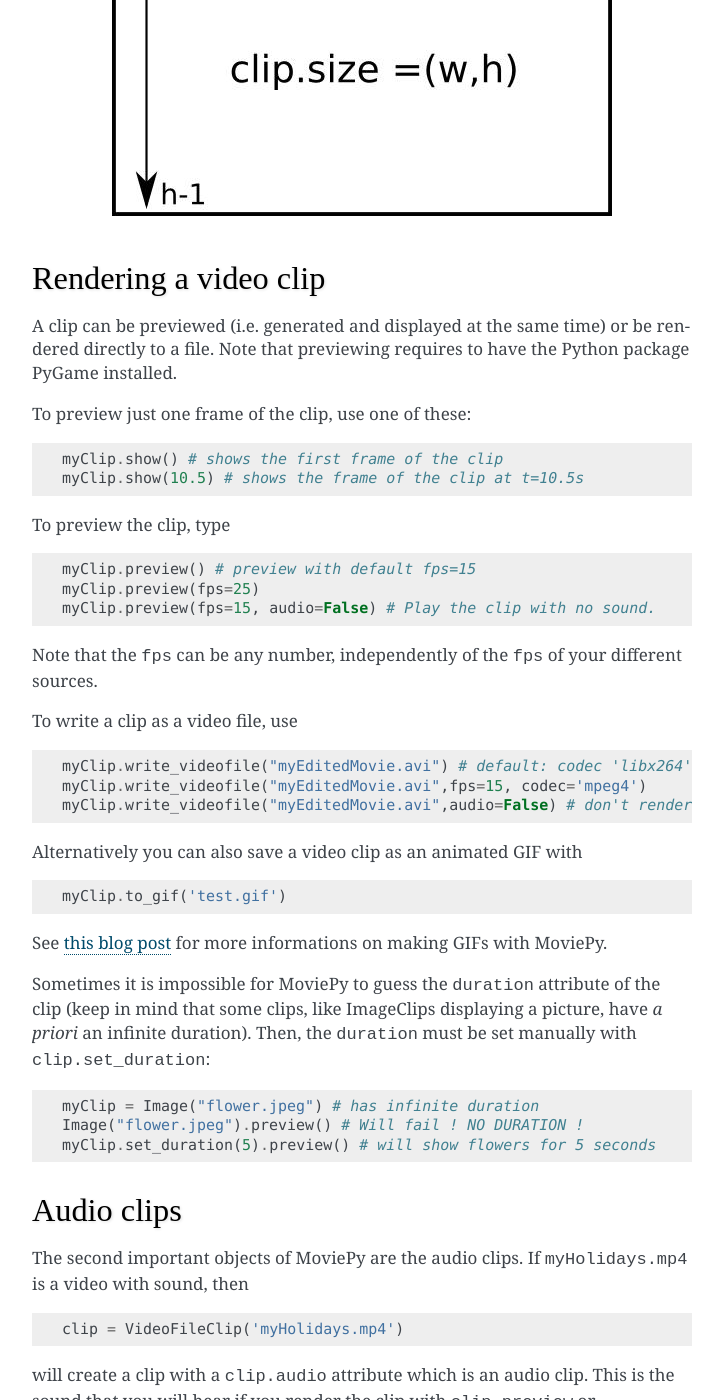
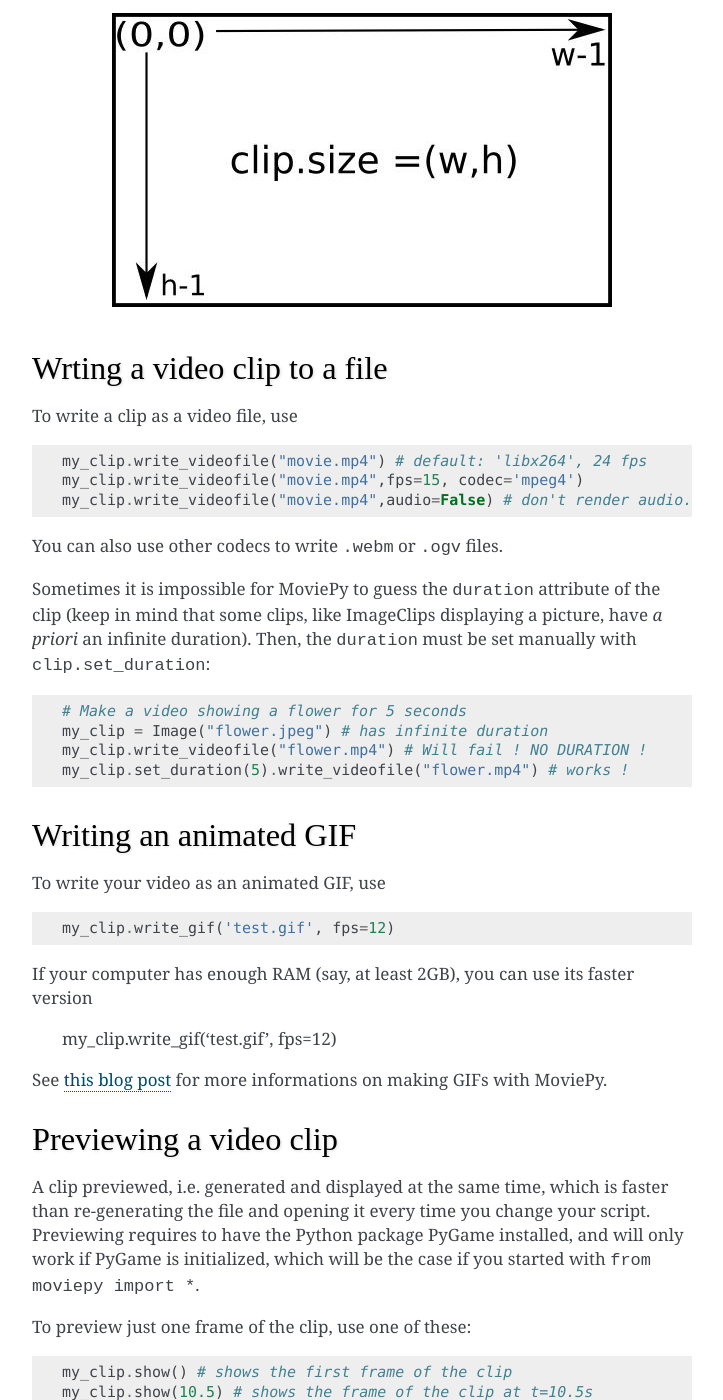
Before and after one commit to Zulko/moviepy, a Sphinx documentation site: the page built from docs/crash_course/crash_course.rst, in a window 1280 px wide and 1400 px high, scrolled down 3745 px. Shown: the whole window, without its empty margins (388-1111 px from the left). Built offline with Sphinx 7.4.7, drawn with Linux system fonts in a browser that asks for light colours; some web fonts are replaced; cross-references to code outside the pages are shown as plain code; some of the changed text lies outside the part shown.

Commit message:
added "interactive show". Add 'r' before paths in conf.py. Rewrote crash course

```diff
--- a/docs/FAQ.rst
+++ b/docs/FAQ.rst
@@ -22,10 +22,7 @@
 have a deprecated version of FFMPEG, install a recent version from the
 website, not from your OS's repositories ! (see :ref:`installation`).
 
-- **I get an error when I use texts in my video**: If you are on
-Windows, this is due to a name clash, see :ref:`installation`. Also,
-make sure that you are using a recent version of ImageMagick.
-
+- **Previewing videos make them slower than they are**. It means that your computer is not good enough to render the clip in real time. Don't hesitate to play with the options of ``preview``: for instance, lower the fps of the sound (11000 Hz is still fine) and the video. Also, downsizing your video with ``resize`` can help.
 
 .. _Github: https://github.com/Zulko/moviepy
 .. _Reddit: http://www.reddit.com/r/moviepy/
--- a/docs/crash_course/crash_course.rst
+++ b/docs/crash_course/crash_course.rst
@@ -46,11 +46,11 @@
 The clip objects
 ~~~~~~~~~~~~~~~~~~~
 
-The most common objects in MoviePy are called clips. A clip (let's call it ``myclip``) can be either an audio clip or a video clip. It has different attributes, like ``myclip.duration`` (indicating its duration in seconds), ``clip.start`` (indicating the time in seconds where the clip should start playing when mixed with other videos), ``myclip.w`` (the width in pixel of the clip), etc.
+The most common objects in MoviePy are called clips. A clip (let's call it ``my_clip``) can be either an audio clip or a video clip. It has different attributes, like ``my_clip.duration`` (indicating its duration in seconds), ``clip.start`` (indicating the time in seconds where the clip should start playing when mixed with other videos), ``my_clip.w`` (the width in pixel of the clip), etc.
 
-A video clip ``myclip`` can have two special attributes which are themselves clips: ``myclip.audio`` is an audio clip representing the audio track of the vidceo clip. ``myclip.mask`` is a special kind of video clip which defines the transparency of ``myclip``.
+A video clip ``my_clip`` can have two special attributes which are themselves clips: ``my_clip.audio`` is an audio clip representing the audio track of the vidceo clip. ``my_clip.mask`` is a special kind of video clip which defines the transparency of ``my_clip``.
 
-A clip also has methods which enable to create a derivative of this clip. For instance ``myclip.subclip(2,7)`` creates a new clip which is like ``myclip`` cut between seconds 2 and 7.
+A clip also has methods which enable to create a derivative of this clip. For instance ``my_clip.subclip(2,7)`` creates a new clip which is like ``my_clip`` cut between seconds 2 and 7.
 
 Classes of video clips
 ~~~~~~~~~~~~~~~~~~~~~~
@@ -73,7 +73,7 @@
 
     video = concatenate([clip1,clip2,clip3])
 
-Now ``video`` is a clip that plays the clips 1, 2, and 3 one after the other. You can also play a transition clip between the clips with the option ``transition=myClip``.
+Now ``video`` is a clip that plays the clips 1, 2, and 3 one after the other. You can also play a transition clip between the clips with the option ``transition=my_clip``.
 
 Next, you have the `~moviepy.video.compositing.CompositeVideoClip.CompositeVideoClip`: ::
 
@@ -93,13 +93,13 @@
                                 clip2.set_start(5), # start at t=5s
                                 clip3.set_start(9)]) # start at t=9s
 
-Because the three clips overlap, we can make them appear with a fading-in effect. Here we go for fadein effects that last 1.5 seconds: ::
+In the example above, maybe ``clip2`` will start before ``clip1`` is over. In this case you can make ``clip2`` appear with a *fade-in* effect of one second: ::
 
     video = CompositeVideoClip([clip1, # starts at t=0
-                                clip2.set_start(50).fadein(1.5),
-                                clip3.set_start(90).fadein(1.5)])
+                                clip2.set_start(5).fadein(1),
+                                clip3.set_start(9)])
 
-Finally, if ``clip2`` and ``clip3`` are smaller than ``clip1``, you can decide where they will appear in the composition: ::
+Finally, if ``clip2`` and ``clip3`` are smaller than ``clip1``, you can decide where they will appear in the composition by setting their position. Here we indicate the coordinates of the top-left pixel: ::
 
     video = CompositeVideoClip([clip1,
                                clip2.set_pos((45,150)),
@@ -127,45 +129,63 @@
 
 .. _renderingAClip:
 
-Rendering a video clip
-~~~~~~~~~~~~~~~~~~~~~~~
-
-A clip can be previewed (i.e. generated and displayed at the same time)
-or be rendered directly to a file. Note that previewing requires to
-have the Python package PyGame installed.
-
-To preview just one frame of the clip, use one of these: ::
-
-    myClip.show() # shows the first frame of the clip
-    myClip.show(10.5) # shows the frame of the clip at t=10.5s
-
-To preview the clip, type ::
-
-    myClip.preview() # preview with default fps=15
-    myClip.preview(fps=25)
-    myClip.preview(fps=15, audio=False) # Play the clip with no sound.
-
-Note that the ``fps`` can be any number, independently of the ``fps`` of your different sources.
+Wrting a video clip to a file
+~~~~~~~~~~~~~~~~~~~~~~~~~~~~~~~
 
 To write a clip as a video file, use ::
 
-    myClip.write_videofile("myEditedMovie.avi") # default: codec 'libx264' fps 24
-    myClip.write_videofile("myEditedMovie.avi",fps=15, codec='mpeg4')
-    myClip.write_videofile("myEditedMovie.avi",audio=False) # don't render the audio.
+    my_clip.write_videofile("movie.mp4") # default: 'libx264', 24 fps
+    my_clip.write_videofile("movie.mp4",fps=15, codec='mpeg4')
+    my_clip.write_videofile("movie.mp4",audio=False) # don't render audio.
 
-Alternatively you can also save a video clip as an animated GIF with ::
-
-    myClip.to_gif('test.gif')
-
-See `this blog post <http://zulko.github.io/blog/2014/01/23/making-animated-gifs-from-video-files-with-python>`_ for more informations on making GIFs with MoviePy.
-
+You can also use other codecs to write ``.webm`` or ``.ogv`` files.
 
 
 Sometimes it is impossible for MoviePy to guess the ``duration`` attribute of the clip (keep in mind that some clips, like ImageClips displaying a picture, have *a priori* an infinite duration). Then, the ``duration`` must be set manually with ``clip.set_duration``: ::
 
-    myClip = Image("flower.jpeg") # has infinite duration
-    Image("flower.jpeg").preview() # Will fail ! NO DURATION !
-    myClip.set_duration(5).preview() # will show flowers for 5 seconds
+    # Make a video showing a flower for 5 seconds
+    my_clip = Image("flower.jpeg") # has infinite duration
+    my_clip.write_videofile("flower.mp4") # Will fail ! NO DURATION !
+    my_clip.set_duration(5).write_videofile("flower.mp4") # works !
+
+
+Writing an animated GIF
+~~~~~~~~~~~~~~~~~~~~~~~~~
+
+To write your video as an animated GIF, use ::
+
+    my_clip.write_gif('test.gif', fps=12)
+
+If your computer has enough RAM (say, at least 2GB), you can use its faster version
+
+    my_clip.write_gif('test.gif', fps=12)
+
+
+See `this blog post <http://zulko.github.io/blog/2014/01/23/making-animated-gifs-from-video-files-with-python>`_ for more informations on making GIFs with MoviePy.
+
+Previewing a video clip
+~~~~~~~~~~~~~~~~~~~~~~~
+
+A clip previewed, i.e. generated and displayed at the same time, which is faster than re-generating the file and opening it every time you change your script. Previewing requires to have the Python package PyGame installed, and will only work if PyGame is initialized, which will be the case
+if you started with ``from moviepy import *``.
+
+To preview just one frame of the clip, use one of these: ::
+
+    my_clip.show() # shows the first frame of the clip
+    my_clip.show(10.5) # shows the frame of the clip at t=10.5s
+    my_clip.show(interactive = True)
+
+The last line allows you to click anywhere on the clip and get the position and color of the pixel on which you clicked (press Escape to terminate).
+
+To preview the clip, you must specify the frames-per-second ::
+
+    my_clip.preview() # preview with default fps=15
+    my_clip.preview(fps=25)
+    my_clip.preview(fps=15, audio=False) # don't play sound.
+
+The ``fps`` can be any number, independently of the ``fps`` of your different sources.
+
+While the clip is getting prewieved, just can just click anywhere on the clip to get the time, position and color of the pixel you clicked.
 
 .. _CCaudioClips:
 
@@ -186,11 +206,12 @@
 - When you cut a video clip with ``videoclip.subclip(20,25)`` then the sound will also be cut, i.e. the resulting clip will have an audio clip ``videoclip.audio.subclip(20,25)``.
 - When you put several clips together in a CompositeVideoClip, then the sound of the CompositeVideoClip will be the composition of the sounds of the different video clips.
 
-For an example, you can refer to :ref:`soundexample`. Like video clips, sound clips have a ``get_frame`` attribute, and creating new audio clips by modifying or putting together other audio clips does not take place in the memory. The actual sounds of the audio clips are only computed when we ask to play them or to write them to a file. You can do that as follows: ::
+For an example, you can refer to :ref:`soundexample`. Like video clips, sound clips have a ``get_frame`` attribute, and creating new audio clips by modifying or putting together other audio clips does not eat the memory. The actual sounds of the audio clips are only computed when we ask to play them or to write them to a file. You can do that as follows: ::
 
     audioclip.preview() # default fps: 22050
     audioclip.preview(fps=44100)
-    audioclip.to_soundfile('myclip.wav',fps=44100) #default fps: 22050
+    audioclip.to_audiofile('my_clip.mp3',fps=44100) #default fps: 22050
+
 
 Operations on a clip
 ~~~~~~~~~~~~~~~~~~~~~
@@ -218,19 +239,19 @@
 
 but this is not easy to read. To have a clearer syntax you can use ``clip.fx``: ::
 
-    newclip = clip.fx( effect_1, args1).\
-                   fx( effect_2, args2).\
-                   fx( effect_3, args3)
+    newclip = (clip.fx( effect_1, args1)
+                   .fx( effect_2, args2)
+                   .fx( effect_3, args3))
 
 Much better ! There are already many effects implemented in the modules ``moviepy.video.fx`` and ``moviepy.audio.fx``. The fx methods in these modules are automatically applied to the sound and the mask of the clip if it is relevant, so that you don't have to worry about modifying these. For practicality, when you use ``from moviepy import.editor *``, these two modules are loaded as ``vfx`` and ``afx``, so you may write something like ::
 
     from moviepy.editor import *
-    clip = VideoFileClip("myvideo.avi").\
-               fx( vfx.resize, width=460).\ # resize (keep aspect ratio)
-               fx( vfx.speedx, 2).\ # double speed
-               fx( vfx.colorx, 0.5) # darken (decreases the RGB values)
+    clip = (VideoFileClip("myvideo.avi")
+            .fx( vfx.resize, width=460) # resize (keep aspect ratio)
+            .fx( vfx.speedx, 2) # double speed
+            .fx( vfx.colorx, 0.5)) # darken the picture
 
-For convenience, frequently used methods such as ``resize`` can be called in a simpler way: ``clip.resize(...)`` instead of ``clip.fx( vfx.resize, ...)``
+For convenience, when you use ``moviepy.editor``, frequently used methods such as ``resize`` can be called in a simpler way: ``clip.resize(...)`` instead of ``clip.fx( vfx.resize, ...)``
 
 
 clip.fl
@@ -241,17 +262,17 @@
 
 You can change the timeline of the clip with ``clip.fl_time`` like this: ::
 
-    modifiedClip1 = myClip.fl_time(lambda t: 3*t)
-    modifiedClip2 = myClip.fl_time(lambda t: 1+sin(t))
+    modifiedClip1 = my_clip.fl_time(lambda t: 3*t)
+    modifiedClip2 = my_clip.fl_time(lambda t: 1+sin(t))
 
-Now the clip ``modifiedClip1`` plays the same as ``myClip``, only three times faster, while ``modifiedClip2`` will play ``myClip`` by oscillating between the times t=0s and t=2s. Note that in the last case you have created a clip of infinite duration (which is not a problem for the moment).
+Now the clip ``modifiedClip1`` plays the same as ``my_clip``, only three times faster, while ``modifiedClip2`` will play ``my_clip`` by oscillating between the times t=0s and t=2s. Note that in the last case you have created a clip of infinite duration (which is not a problem for the moment).
 
 You can also modify the display of a clip with ``clip.fl_image``. The following takes a clip and inverts the green and blue channels of the frames: ::
 
     def invert_green_blue(image):
         return image[:,:,[0,2,1]]
 
-    modifiedClip = myClip.fl_image( invert_green_blue )
+    modifiedClip = my_clip.fl_image( invert_green_blue )
 
 Finally, you may want to process the clip by taking into account both the time and the frame picture. This is possible with the method ``clip.fl(filter)``. The filter must be a function which takes two arguments and returns a picture. the fist argument is a ``get_frame`` method (i.e. a function ``g(t)`` which given a time returns the clip's frame at that time), and the second argument is the time.  ::
 
@@ -264,7 +285,7 @@
         frame_region = frame[int(t):int(t)+360,:]
         return frame_region
 
-    modifiedClip = myClip.fl( scroll )
+    modifiedClip = my_clip.fl( scroll )
 
 This will scroll down the clip, with a constant height of 360 pixels.
 
@@ -274,26 +295,14 @@
 ImageClips, MoviePy will recognize that these methods do not need to be applied to each frame, which will
 result in faster renderings.
 
-Tools
-~~~~~~
+To go further
+~~~~~~~~~~~~~~
 
-Advanced features of MoviePy that cannot be expressed as an ``fx`` are placed in :module:`moviepy.video.tools` (currently this module contains methods for tracking objects, segmenting, drawing, making credits) and `moviepy.audio.tools` (currently empty, will contain denoisers and utilities for synchronization).
+The best way to start with moviepy is to use it with the IPython Notebook, as it has autocompletion which will help you find all you need and discover all the available methods.
 
-Tips
-~~~~~
-
-MoviePy works fine on my 1.5 petaflops supercomputer but when a clip gets very complex the rendering is slow and there is not much we can do.
-
-- Use an interactive shell, like IPython or, better, the IPython notebook. If you don't know these, you don't know what you are missing !
-- If a part of your video takes a lot of time to render, save it once and for all as a video, then use this video. Choose codec 'rawvideo' or 'png' for lossless saving.
-- Prefer the ``clip.show()`` option, and use it a lot. Only use ``clip.preview()`` when really necessary.
-- If the previewing is shaky, it means that your computer is not good enough to render the clip in real time. Don't hesitate to play with the options of ``preview``: for instance, lower the fps of the sound (11000 Hz is still fine) and the video.
-- Prototype: design your clips separately. If your composition involves a clip that is not finished yet, replace it temporarily with a basic color clip.
-- There are often several ways to produce a same effect with MoviePy, but some ways are faster. For instance don't apply effects to a whole screen video if you are only using one region of the screen afterwards: first crop the selected region, then apply your effects.
-- [wishful thinking] Check on the internet or in the examples of this documentation that what you do hasn't been done before. Code shared on the internet has more chances to be optimized.
-
+Advanced features of MoviePy that cannot be expressed as an ``fx`` are placed in :module:`moviepy.video.tools` (currently this module contains methods for tracking objects, segmenting, drawing, making credits, dealing with subtitles) and `moviepy.audio.tools` (currently empty, will contain denoisers and utilities for synchronization).
 
 To go further and learn about all the available options and
-functionalities of MoviePy, see the :ref:`examples` and the reference
-manual. You can also browse the code of the different video effects in
+functionalities of MoviePy, see the :ref:`examples` and the :ref:`reference_manual`.
+You can also browse the code of the different video effects in
 ``moviepy/video/fx`` to give you ideas on how to code your own effects.
--- a/docs/ref/ref.rst
+++ b/docs/ref/ref.rst
@@ -1,3 +1,6 @@
+.. _reference_manual:
+
+
 Reference Manual
 ================
 
```
Also changed, not shown: other parts of docs/crash_course/crash_course.rst (+2 -0 lines), 2 other files.
